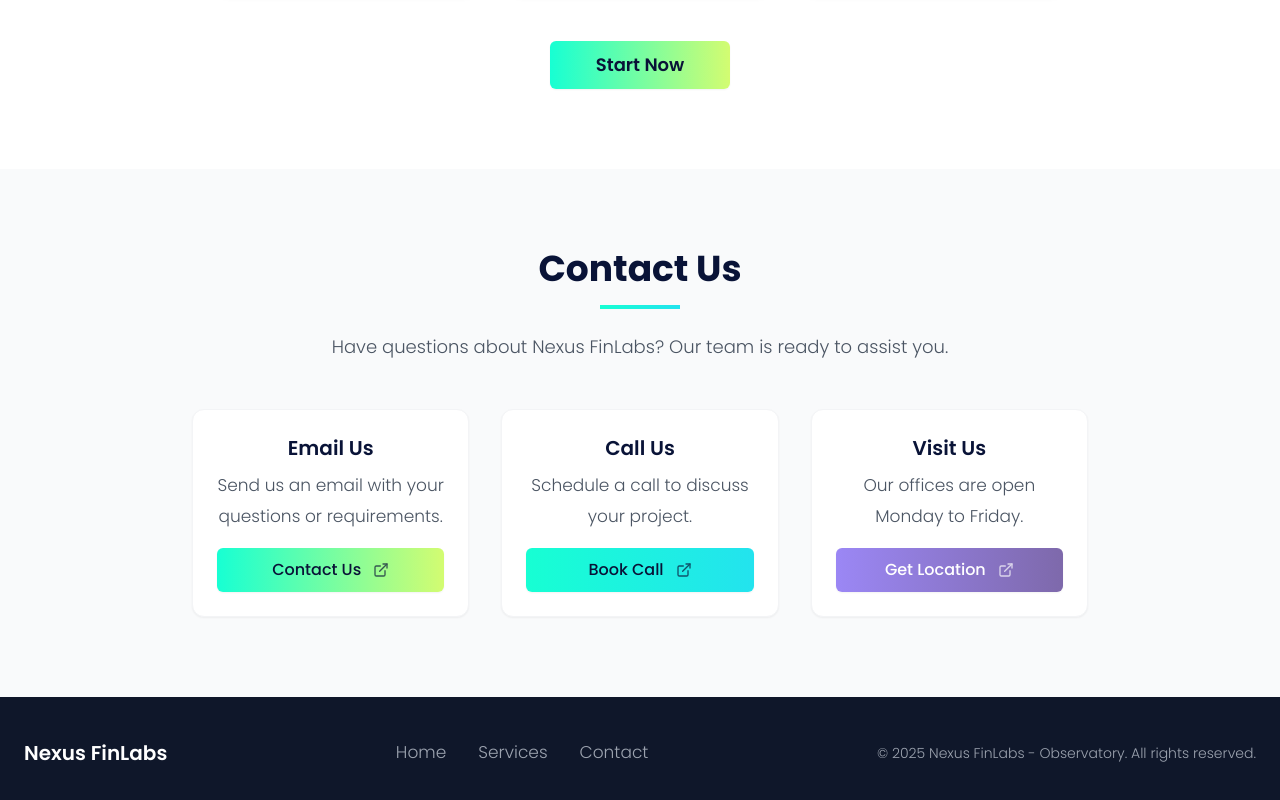
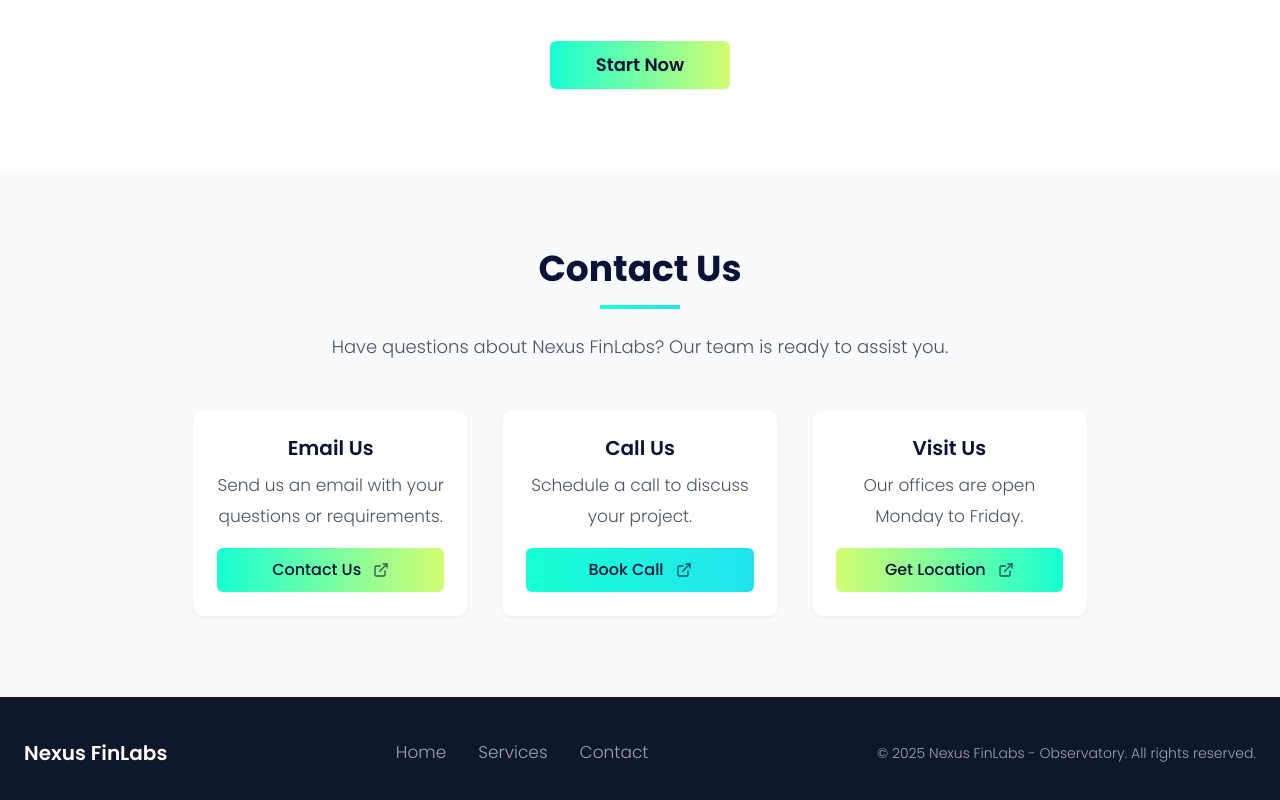
Before and after one commit to movildriveia/trustable-auth-haven, a React (Vite) app: page / in a window 1280 px wide. Shown: the part 1223-2023 px from the top of the page. Built offline with nearby package versions, Linux system fonts and the light colour scheme.

Commit message:
Update button gradient
Updated the gradient of the "Get Location" button to be the opposite of the "Contact Us" button.

```diff
--- a/src/components/ui/button.tsx
+++ b/src/components/ui/button.tsx
@@ -16,6 +16,7 @@ const buttonVariants = cva(
         ghost: "hover:bg-accent hover:text-accent-foreground",
         link: "text-primary underline-offset-4 hover:underline",
         gradient: "bg-gradient-to-r from-[#17ffd3] to-[#d3fc71] text-custom-dark font-medium hover:shadow-md hover:scale-[1.02] hover:brightness-[1.05]",
+        reverseGradient: "bg-gradient-to-r from-[#d3fc71] to-[#17ffd3] text-custom-dark font-medium hover:shadow-md hover:scale-[1.02] hover:brightness-[1.05]",
         blue: "bg-gradient-to-r from-[#17ffd3] to-[#23e3ee] text-custom-dark font-medium hover:shadow-md hover:scale-[1.02] hover:brightness-[1.05]",
         purple: "bg-gradient-to-r from-[#9b87f5] to-[#7E69AB] text-white font-medium hover:shadow-md hover:scale-[1.02] hover:brightness-[1.05]",
         turquoise: "bg-[#23e3ee] text-custom-dark font-medium hover:shadow-md hover:scale-[1.02] hover:brightness-[1.05]",
--- a/src/pages/Index.tsx
+++ b/src/pages/Index.tsx
@@ -1,3 +1,4 @@
+
 import React from "react";
 import { useNavigate } from "react-router-dom";
 import { Button } from "@/components/ui/button";
@@ -274,7 +275,7 @@ const Index = () => {
               <h3 className="text-xl font-semibold mb-2 text-custom-dark">Visit Us</h3>
               <p className="text-gray-600 mb-4">Our offices are open Monday to Friday.</p>
               <Button
-                variant="purple"
+                variant="reverseGradient"
                 size="lg"
                 className="group w-full justify-center"
                 onClick={() => window.open('https://maps.google.com', '_blank')}
```
